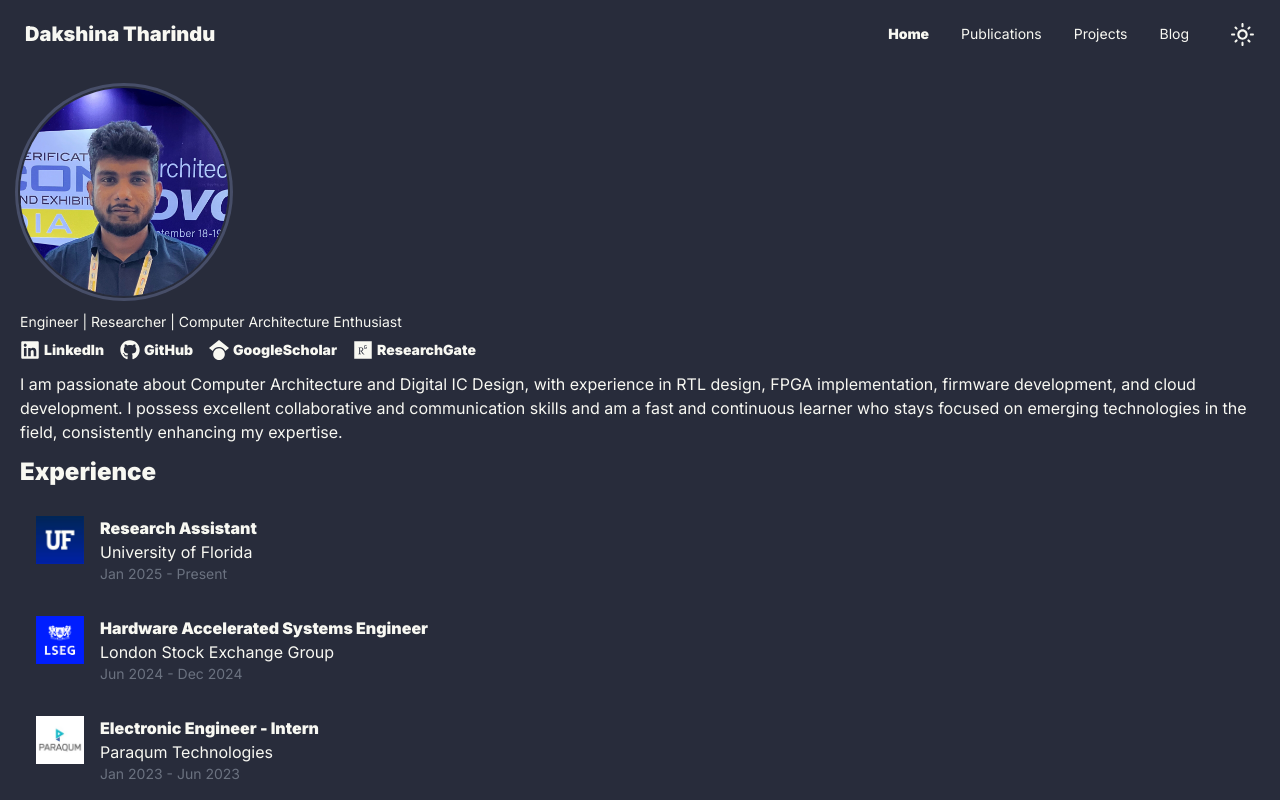
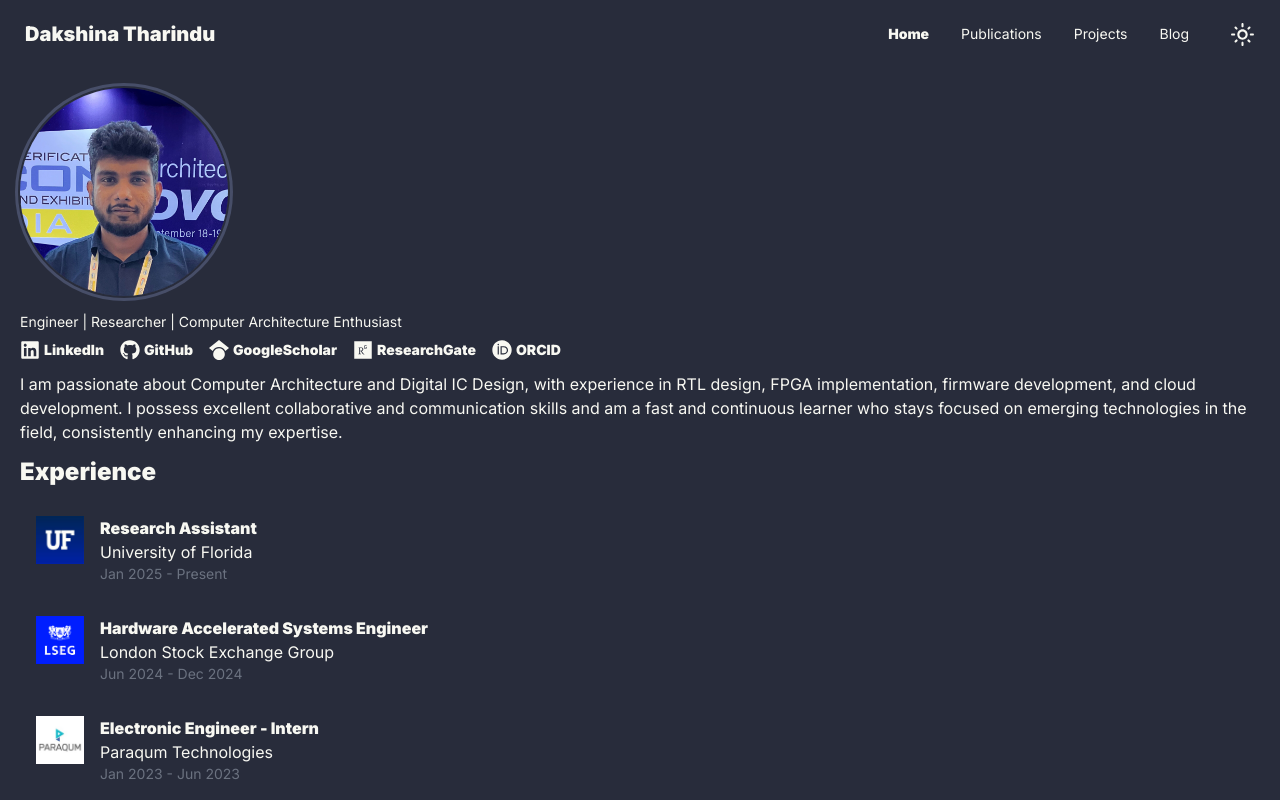
Before and after one commit to dakshinatharindu/dakshina.me, a Next.js app: page / in a window 1280 px wide. Shown: the top 800 px of the page. Built offline with nearby package versions, Linux system fonts and the light colour scheme.

Commit message:
add the correct links for RG and ORCiD

```diff
--- a/app/components/home/SocialLinks.tsx
+++ b/app/components/home/SocialLinks.tsx
@@ -2,7 +2,7 @@
 
 import React from "react";
 import Link from "next/link";
-import {FaGithub, FaLinkedin, FaResearchgate} from "react-icons/fa";
+import {FaGithub, FaLinkedin, FaResearchgate, FaOrcid} from "react-icons/fa";
 import {FaGoogleScholar} from "react-icons/fa6";
 
 const SocialLinks = () => {
@@ -25,7 +25,12 @@ const SocialLinks = () => {
         {
             name: "ResearchGate",
             icon: <FaResearchgate/>,
-            url: "https://www.researchgate.net/profile/yourusername"
+            url: "https://www.researchgate.net/profile/Dakshina-Tharindu"
+        },
+        {
+            name: "ORCID",
+            icon: <FaOrcid/>,
+            url: "https://orcid.org/0009-0008-5404-8081"
         }
     ];
 
```
